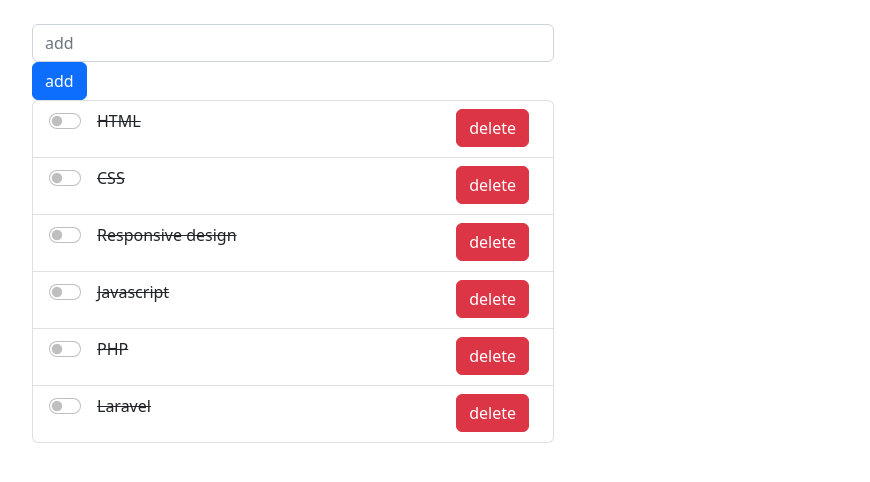
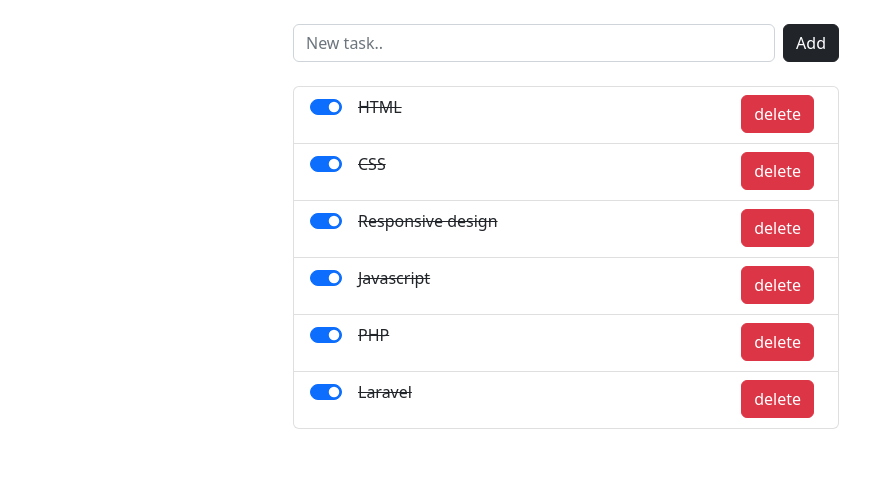
Before and after one commit to HelgaToshkollari/php-todo-list-json, a PHP site: page / in a window 1280 px wide. Shown: the top 482 px of the page, without its empty margins (74-944 px from the left). Run offline with PHP 8.4, Linux system fonts and the light colour scheme.

Commit message:
adds changes to style

```diff
--- a/index.php
+++ b/index.php
@@ -12,37 +12,35 @@
 </head>
 <body>
     <div id="app">
-    <div class="container">
-            <div class="row p-4">
+        <div class="container">
+            <div class="row d-flex justify-content-center align-items-center mt-4">
                 <div class="col-sm-6">
-                    <input class="form-control" type="text" placeholder="add" aria-label="default input example">
-                    <button class="btn btn-primary">add</button>
+                    <form class="d-flex justify-content-center align-items-center mb-4">
+                      <div class="form-outline flex-fill">
+                        <input type="text" id="form2" class="form-control" placeholder="New task.."/>
+                      </div>
+                      <button type="submit" class="btn btn-dark ms-2">Add</button>
+                    </form>
                     <div class="list-group ">
                         <div class="list-group-item"
                             v-for="task in tasksList">
                             <label class="form-check form-switch ">
                                 <input class="form-check-input" type="checkbox" role="switch" v-model="task.done" >
                                 <div class="d-flex px-2 justify-content-between align-items-start">
-
-                                    <div :class="{'text-decoration-line-through' : task.done }" class="">
+                                    <div :class="{'text-decoration-line-through' : task.done }" >
                                         {{task.text}}
-
                                     </div>
                                     <div class="">
                                         <button  class="btn btn-danger" >
                                             delete
                                         </button>
                                     </div>
-
-
                                 </div>
                             </label>
                         </div>
-
                     </div>
 
                 </div>
-
 
             </div>
         </div>
--- a/tasks.json
+++ b/tasks.json
@@ -1,26 +1,26 @@
 [
     {
       "text" : "HTML",
-      "done" : "false"
+      "done" : "true"
     },
     {
       "text" : "CSS",
-      "done" : "false"
+      "done" : "true"
     },
     {
       "text" : "Responsive design",
-      "done" : "false"
+      "done" : "true"
     },
     {
       "text" : "Javascript",
-      "done" : "false"
+      "done" : "true"
     },
     {
       "text" : "PHP",
-      "done" : "false"
+      "done" : "true"
     },
     {
       "text" : "Laravel",
-      "done" : "false"
+      "done" : "true"
     }
 ]
```
